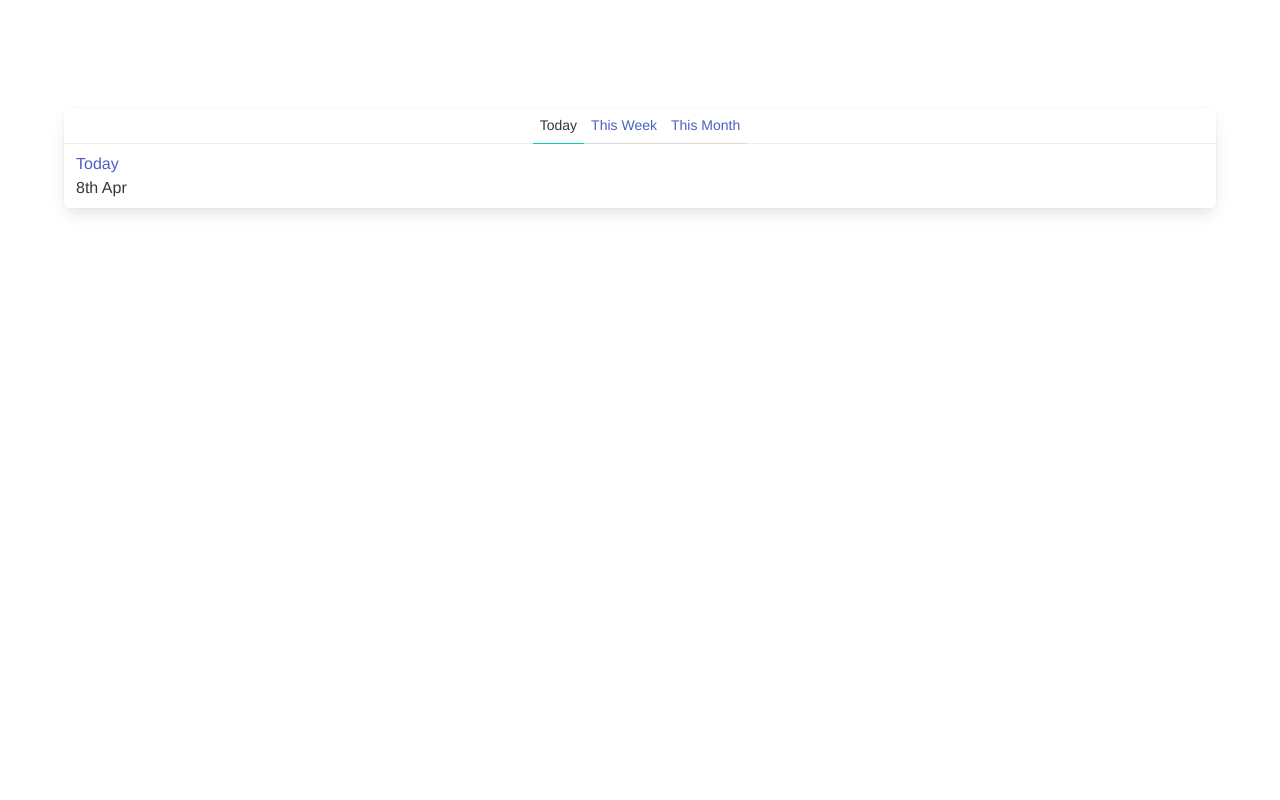
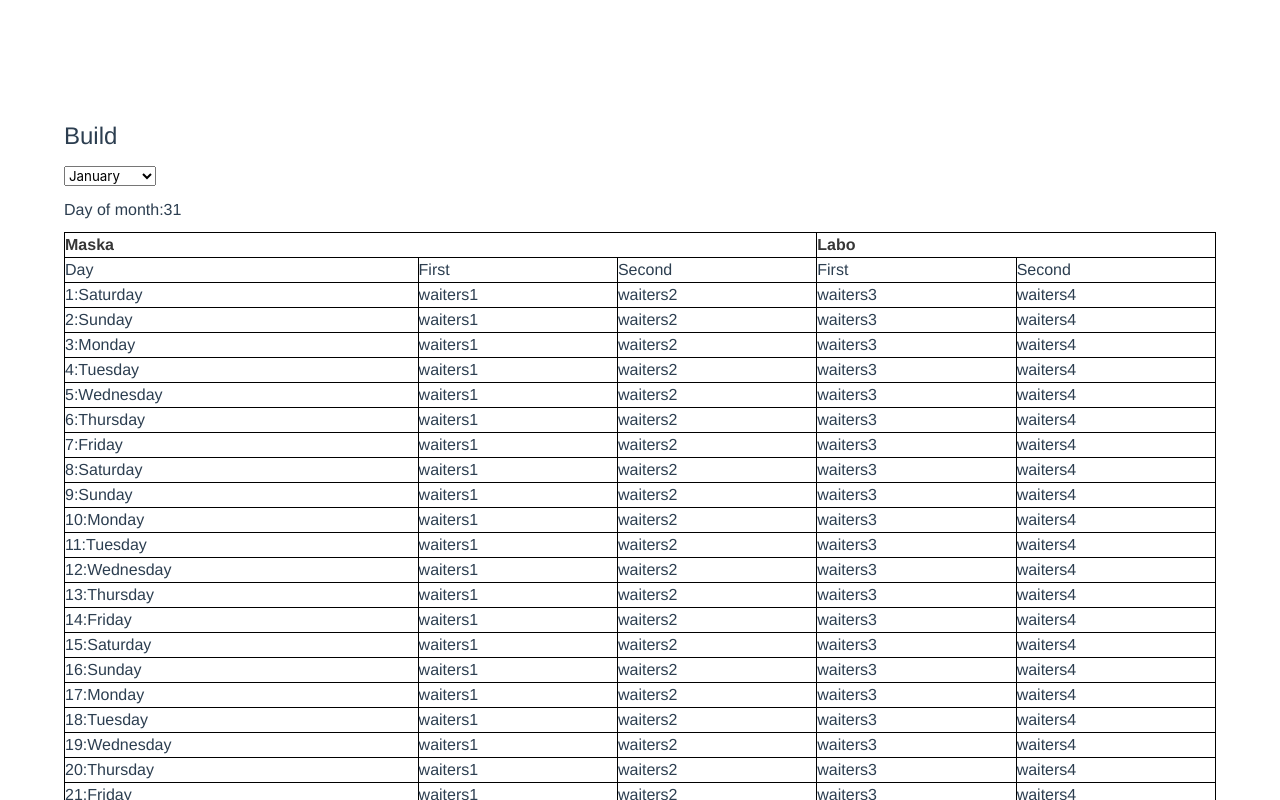
Before and after one commit to YegorMykhalechko/schedule-waiters-app, a Vue app: page / in a window 1280 px wide. Shown: the top 800 px of the page. Built offline with nearby package versions, Linux system fonts and the light colour scheme.

Commit message:
added schedule view

```diff
--- a/src/App.vue
+++ b/src/App.vue
@@ -3,7 +3,7 @@
     <div class="container">
       <Suspense>
         <template #default>
-          <TimeLine />
+          <ScheduleBuild />
         </template>
         <template #fallback>
           <Spinner />
@@ -16,13 +16,15 @@
 <script lang="ts">
 import { defineComponent } from "vue";
 import TimeLine from "./components/TimeLine.vue";
-import Spinner from "./components/Spinner.vue"
+import Spinner from "./components/Spinner.vue";
+import ScheduleBuild from "./components/ScheduleBuild.vue";
 
 export default defineComponent({
   name: "App",
   components: {
     TimeLine,
-    Spinner
+    Spinner,
+    ScheduleBuild
   }
 });
 </script>
--- /dev/null
+++ b/src/components/ScheduleBuild.vue
@@ -0,0 +1,71 @@
+<template>
+  <h1>Build</h1>
+
+  <select v-model="currentMonth">
+    <option v-for="month of months" :key="month.id" :value="month">{{ month.title }}</option>
+  </select>
+
+  <p>Day of month:<span>{{currentMonth.day}}</span></p>
+
+  <table class="main-table">
+    <thead>
+    <tr>
+      <th colspan="3">Maska</th>
+      <th colspan="2">Labo</th>
+    </tr>
+    </thead>
+    <tbody>
+    <tr>
+      <td>Day</td>
+      <td>First</td>
+      <td>Second</td>
+      <td>First</td>
+      <td>Second</td>
+    </tr>
+    <tr v-for="(day, index) of dayName">
+      <td>{{index+1}}:{{day}}</td>
+      <td>waiters1</td>
+      <td>waiters2</td>
+      <td>waiters3</td>
+      <td>waiters4</td>
+    </tr>
+    </tbody>
+  </table>
+</template>
+
+<script lang="ts">
+import {computed, defineComponent, ref} from "vue";
+import {months} from "@/month";
+import moment from "moment";
+
+export default defineComponent({
+  name: "ScheduleBuild",
+  setup() {
+    const currentMonth = ref(months[0])
+
+    const dayName = computed(() => {
+      const days = []
+      for(let day = 1; day<currentMonth.value.day+1; day++){
+        days.push(moment(`${currentMonth.value.id}-${day}-${moment().year()}`, "MM-DD-YYYY").format('dddd'))
+      }
+      return days
+    })
+
+    return {
+      months,
+      currentMonth,
+      dayName
+    }
+  }
+})
+</script>
+
+<style scoped>
+table, th, td {
+  border: 1px solid black;
+}
+
+.main-table {
+  width: 100%;
+}
+</style>
--- a/src/components/TimelinePost.vue
+++ b/src/components/TimelinePost.vue
@@ -9,7 +9,7 @@
 
 <script lang="ts">
 import { defineComponent } from "vue";
-import {Post} from '../mocks'
+import {Post} from '@/mocks'
 
 export default defineComponent({
   name: "TimelinePost",
--- /dev/null
+++ b/src/month.ts
@@ -0,0 +1,76 @@
+
+const leap = new Date(new Date().getFullYear(), 1, 29).getDate() === 29
+
+export interface Month {
+    id: string
+    title: string
+    day: number
+}
+
+export const months: Month[] = [
+    {
+        id: '1',
+        title: 'January',
+        day: 31
+    },
+    {
+        id: '2',
+        title: 'February',
+        day: leap ? 29 : 28
+    },
+    {
+        id: '3',
+        title: 'March',
+        day: 31
+    },
+    {
+        id: '3',
+        title: 'March',
+        day: 31
+    },
+    {
+        id: '4',
+        title: 'April',
+        day: 30
+    },
+    {
+        id: '5',
+        title: 'May',
+        day: 31
+    },
+    {
+        id: '6',
+        title: 'June',
+        day: 30
+    },
+    {
+        id: '7',
+        title: 'July',
+        day: 31
+    },
+    {
+        id: '8',
+        title: 'August',
+        day: 31
+    },
+    {
+        id: '9',
+        title: 'September',
+        day: 30
+    },
+    {
+        id: '10',
+        title: 'October',
+        day: 31
+    },
+    {
+        id: '11',
+        title: 'November',
+        day: 30
+    },
+    {
+        id: '12',
+        title: 'December',
+        day: 31
+    }
+]
```
